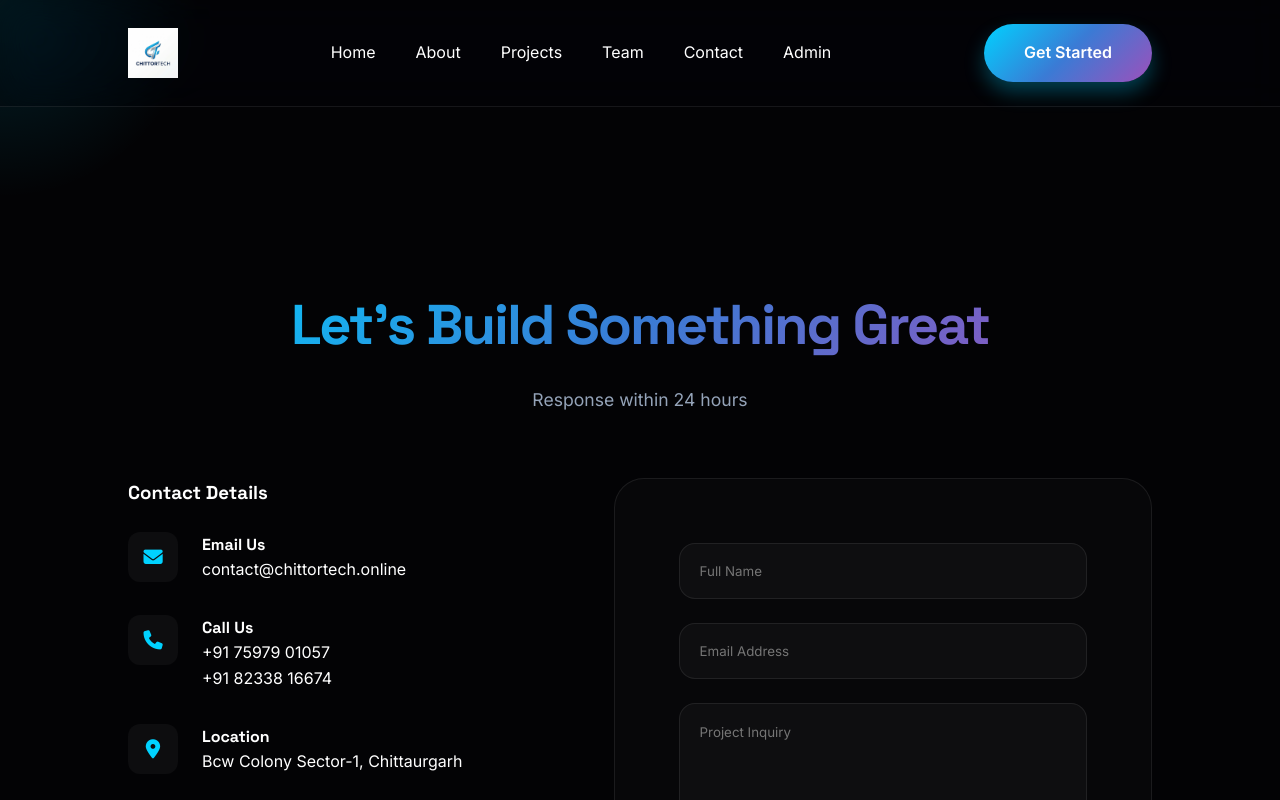
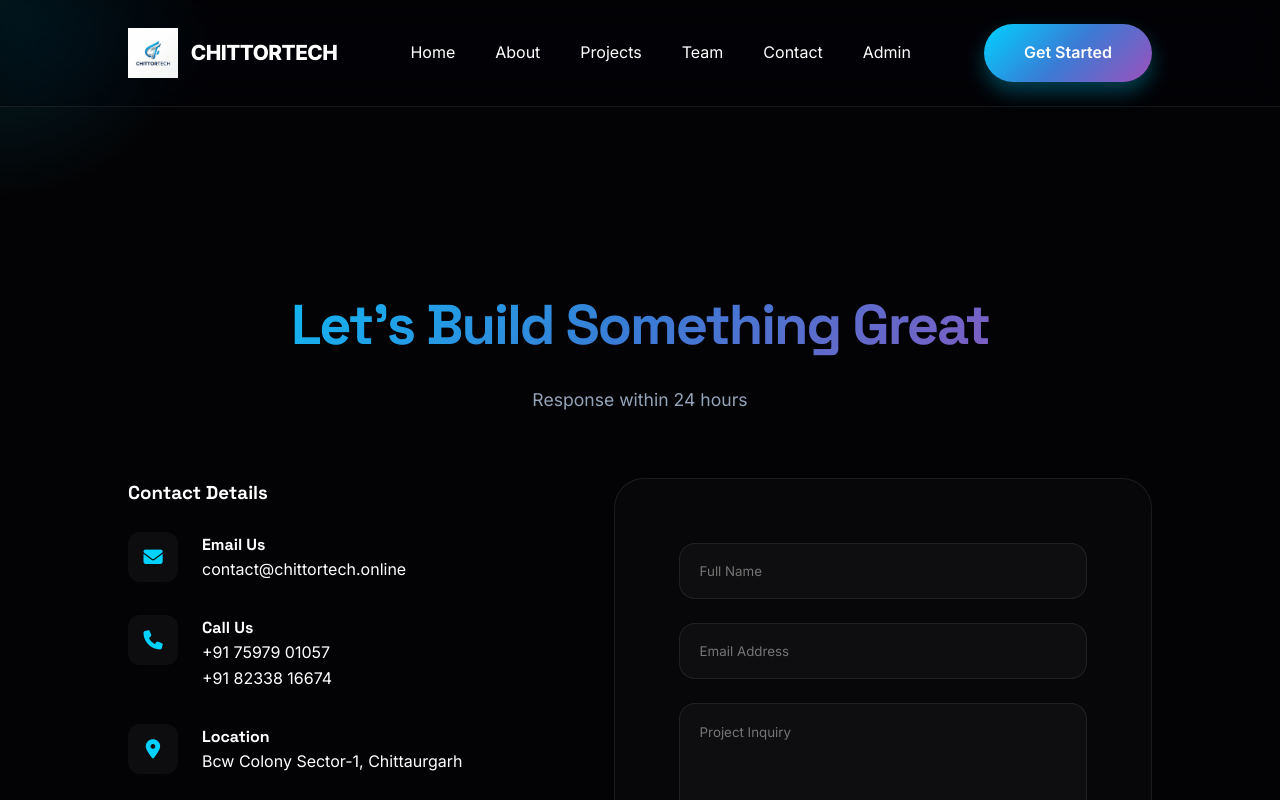
Before and after one commit to Sharmaji2516/Chittortech-Website, a Next.js app: page /contact in a window 1280 px wide. Shown: the top 800 px of the page. Built offline with nearby package versions, Linux system fonts and the light colour scheme; no server answers.

Commit message:
style: update brand name to CHITTORTECH in navbar

```diff
--- a/components/Navbar.js
+++ b/components/Navbar.js
@@ -29,8 +29,9 @@ export default function Navbar() {
   return (
     <nav id="main-nav" className={scrolled ? "scrolled" : ""}>
       <div className="container nav-content">
-        <Link href="/" className="logo">
+        <Link href="/" className="logo" style={{ display: 'flex', alignItems: 'center', gap: '0.8rem' }}>
           <img src="/logo.png" alt="ChittorTech Logo" />
+          <span style={{ fontSize: '1.3rem', fontWeight: 800, letterSpacing: '-0.5px' }}>CHITTORTECH</span>
         </Link>
 
         <div
```
